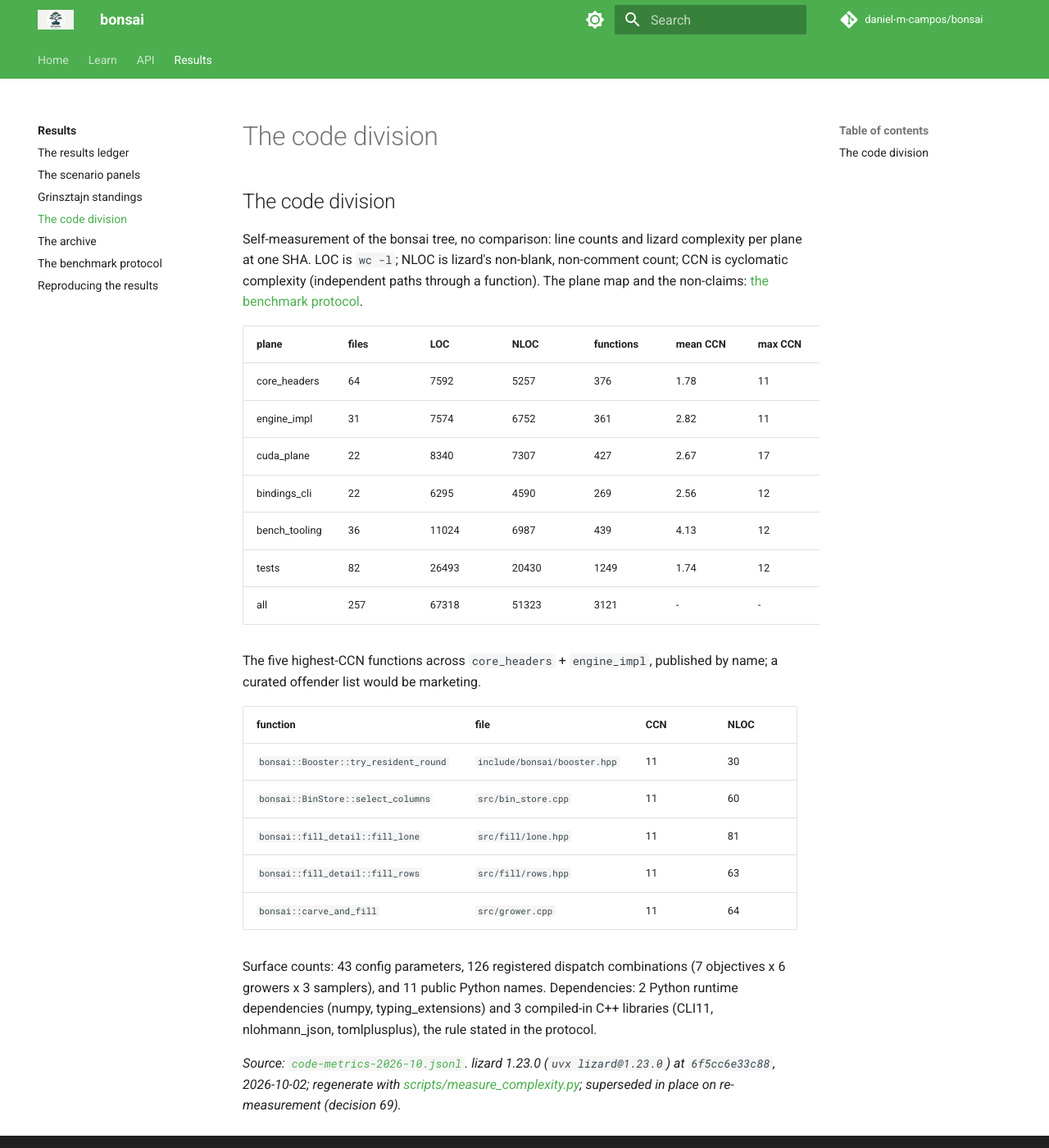
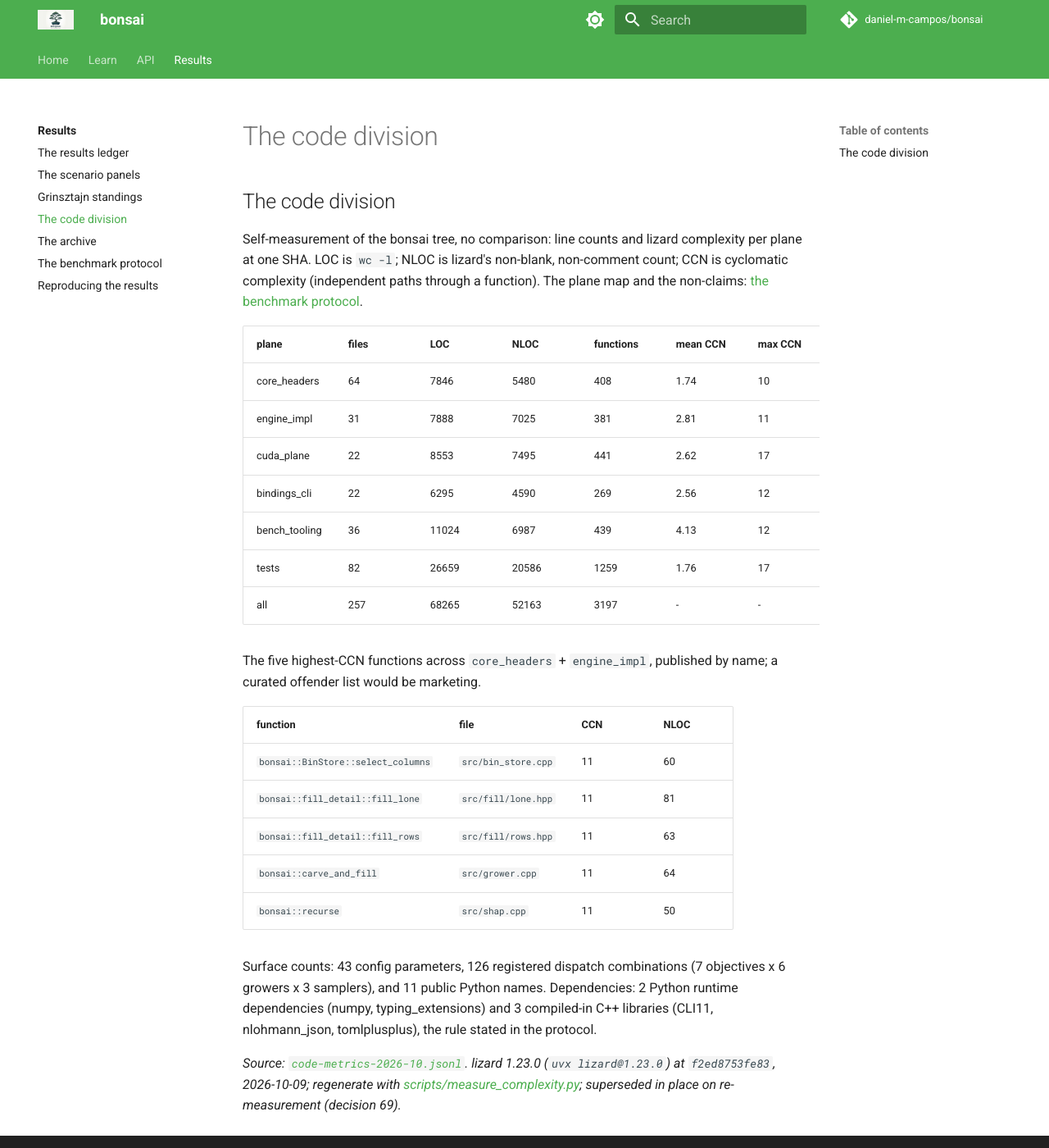
Before and after one commit to daniel-m-campos/bonsai, an MkDocs documentation site: the page built from docs/results/results/code-metrics.md, in a window 1280 px wide and 1400 px high. Shown: the whole window at 82% size. Built offline with MkDocs 1.6.1 and Material for MkDocs 9.7.7, drawn with Linux system fonts in a browser that asks for light colours; comment, search, counter and statistics services are not loaded.

Commit message:
bench(standings): refresh the code axis for 2.7.0
Measured locally at main f2ed8753 (make python, measure_complexity.py,
lizard 1.23.0), stamped through update_standings.py --axis code. The
tests plane's max CCN reads 17 where 2.6.0 read 12: the lane finder's
in-tree identity pin carries a reference scalar scan in the test file.

Ran: render_results.py (pages re-rendered from the new rows).

```diff
--- a/docs/results/results/code-metrics.md
+++ b/docs/results/results/code-metrics.md
@@ -6,24 +6,24 @@ Self-measurement of the bonsai tree, no comparison: line counts and lizard compl
 
 | plane | files | LOC | NLOC | functions | mean CCN | max CCN |
 |---|---|---|---|---|---|---|
-| core_headers | 64 | 7592 | 5257 | 376 | 1.78 | 11 |
-| engine_impl | 31 | 7574 | 6752 | 361 | 2.82 | 11 |
-| cuda_plane | 22 | 8340 | 7307 | 427 | 2.67 | 17 |
+| core_headers | 64 | 7846 | 5480 | 408 | 1.74 | 10 |
+| engine_impl | 31 | 7888 | 7025 | 381 | 2.81 | 11 |
+| cuda_plane | 22 | 8553 | 7495 | 441 | 2.62 | 17 |
 | bindings_cli | 22 | 6295 | 4590 | 269 | 2.56 | 12 |
 | bench_tooling | 36 | 11024 | 6987 | 439 | 4.13 | 12 |
-| tests | 82 | 26493 | 20430 | 1249 | 1.74 | 12 |
-| all | 257 | 67318 | 51323 | 3121 | - | - |
+| tests | 82 | 26659 | 20586 | 1259 | 1.76 | 17 |
+| all | 257 | 68265 | 52163 | 3197 | - | - |
 
 The five highest-CCN functions across `core_headers` + `engine_impl`, published by name; a curated offender list would be marketing.
 
 | function | file | CCN | NLOC |
 |---|---|---|---|
-| `bonsai::Booster::try_resident_round` | `include/bonsai/booster.hpp` | 11 | 30 |
 | `bonsai::BinStore::select_columns` | `src/bin_store.cpp` | 11 | 60 |
 | `bonsai::fill_detail::fill_lone` | `src/fill/lone.hpp` | 11 | 81 |
 | `bonsai::fill_detail::fill_rows` | `src/fill/rows.hpp` | 11 | 63 |
 | `bonsai::carve_and_fill` | `src/grower.cpp` | 11 | 64 |
+| `bonsai::recurse` | `src/shap.cpp` | 11 | 50 |
 
 Surface counts: 43 config parameters, 126 registered dispatch combinations (7 objectives x 6 growers x 3 samplers), and 11 public Python names. Dependencies: 2 Python runtime dependencies (numpy, typing_extensions) and 3 compiled-in C++ libraries (CLI11, nlohmann_json, tomlplusplus), the rule stated in the protocol.
 
-*Source: [`code-metrics-2026-10.jsonl`](../../../benchmarks/results/code-metrics-2026-10.jsonl). lizard 1.23.0 (`uvx lizard@1.23.0`) at `6f5cc6e33c88`, 2026-10-02; regenerate with [scripts/measure_complexity.py](../../../scripts/measure_complexity.py); superseded in place on re-measurement (decision 69).*
+*Source: [`code-metrics-2026-10.jsonl`](../../../benchmarks/results/code-metrics-2026-10.jsonl). lizard 1.23.0 (`uvx lizard@1.23.0`) at `f2ed8753fe83`, 2026-10-09; regenerate with [scripts/measure_complexity.py](../../../scripts/measure_complexity.py); superseded in place on re-measurement (decision 69).*
```
Also changed, not shown: 2 other files.
